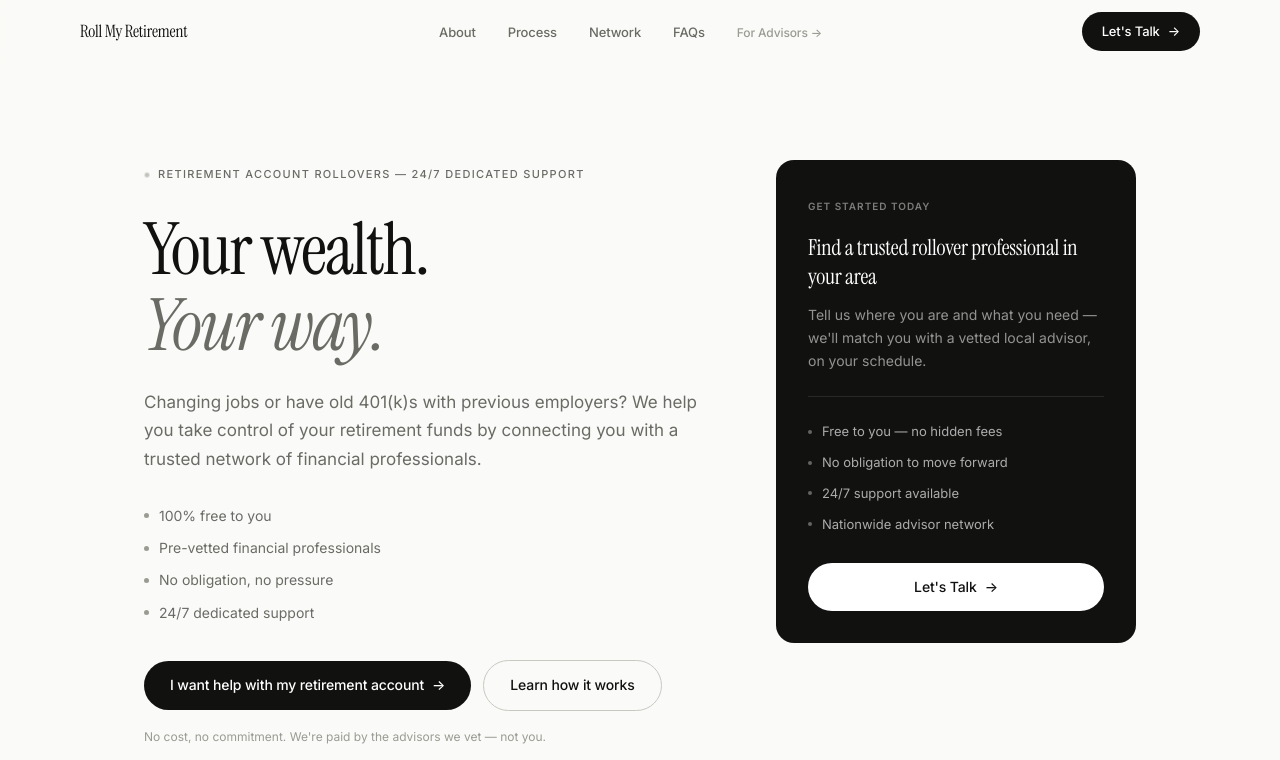
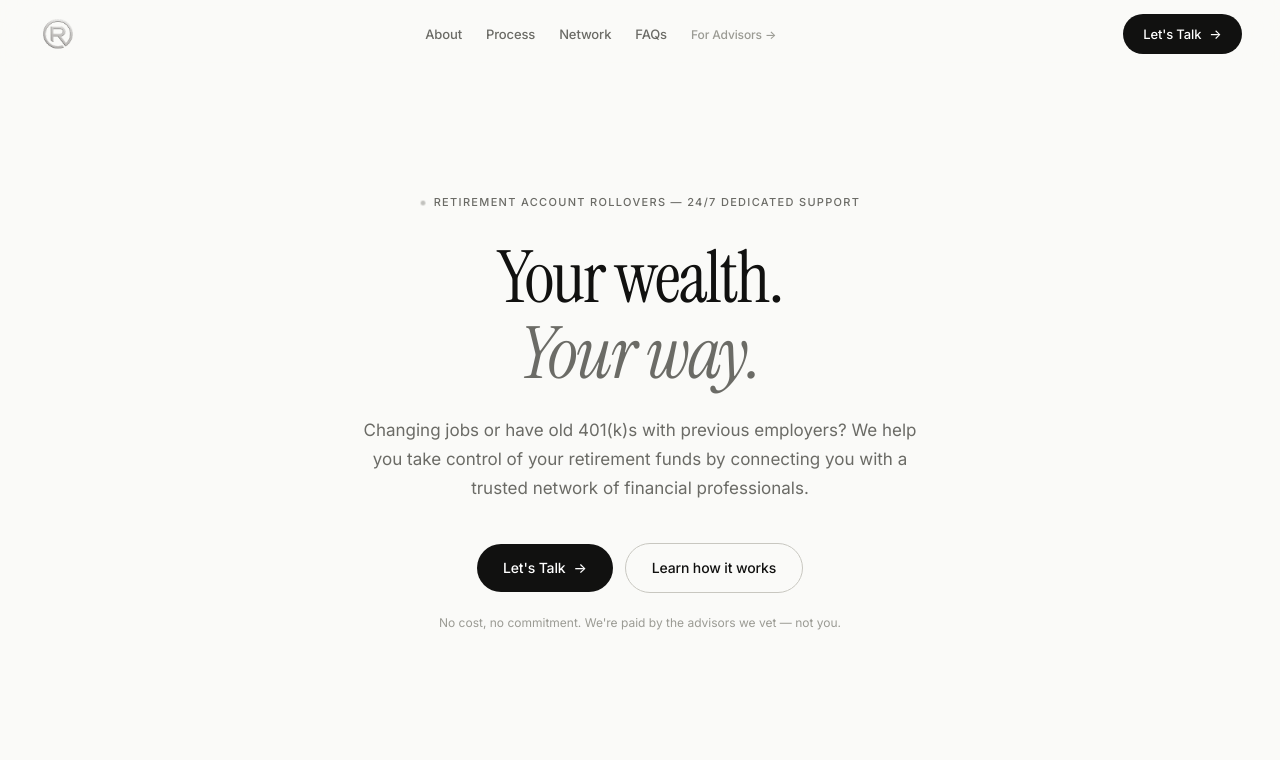
Before and after one commit to wwwhatevertyler/rmr-website, a plain HTML site: page rmr-home.html in a window 1280 px wide. Shown: the top 760 px of the page. Drawn offline with nearby package versions, Linux system fonts and the light colour scheme; a script that the page names is missing.

Commit message:
Nav redesign, logo update, and contact hero editorial treatment
- Replace floating pill nav with full-width glass bar across all pages
- Logo updated to rmr-logo.png image (wordmark text removed)
- Nav transparent at rest on contact page, fades in on scroll
- Contact hero: massive "Hello." bleeds off top on desktop, reverts on tablet/mobile
- Advisors hero: move 4 bullets from left column into dark card
- Various spacing and padding refinements across all pages

Co-Authored-By: Claude Sonnet 4.6 <noreply@anthropic.com>

```diff
--- a/rmr-home.html
+++ b/rmr-home.html
@@ -149,42 +149,41 @@
     /* ─── NAV ──────────────────────────────────────────────────────── */
     nav {
       position: fixed;
-      top: 0; left: 0; right: 0;
+      top: 0;
+      left: 0;
+      right: 0;
+      width: 100%;
       z-index: 100;
-      padding: 0 var(--pad-x);
-      height: 64px;
+      height: 68px;
       display: flex;
       align-items: center;
-      justify-content: space-between;
       background: rgba(250, 250, 248, 0.88);
-      backdrop-filter: blur(16px);
-      -webkit-backdrop-filter: blur(16px);
-      border-bottom: 1px solid transparent;
-      transition: border-color 0.3s, box-shadow 0.3s;
+      backdrop-filter: blur(20px);
+      -webkit-backdrop-filter: blur(20px);
+      border-bottom: none;
+      box-shadow: none;
+      transition: box-shadow 0.3s;
     }
     nav.scrolled {
-      border-bottom-color: var(--border);
-      box-shadow: 0 1px 0 var(--border);
+      box-shadow: 0 1px 0 rgba(0,0,0,0.06);
     }
     .nav-inner {
-      max-width: var(--max-w);
       width: 100%;
+      max-width: 1280px;
       margin: 0 auto;
       display: flex;
       align-items: center;
       justify-content: space-between;
+      padding: 0 clamp(16px, 3vw, 48px);
+      gap: 48px;
     }
-    .nav-logo {
-      font-family: 'Instrument Serif', Georgia, serif;
-      font-size: 17px;
-      font-weight: 400;
-      letter-spacing: -0.01em;
-      color: var(--text);
-    }
+    .nav-logo { display: flex; align-items: center; gap: 10px; }
+    .nav-logo-img { height: 40px; width: auto; display: block; }
+    .nav-logo-text { font-family: 'Instrument Serif', Georgia, serif; font-size: 15px; color: #1a1a18; white-space: nowrap; }
     .nav-links {
       display: flex;
       align-items: center;
-      gap: 32px;
+      gap: 24px;
       list-style: none;
     }
     .nav-links a {
@@ -200,8 +199,8 @@
       font-size: 12px;
     }
     .nav-links a.nav-advisors:hover { color: var(--text-muted); }
-    .nav-cta { margin-left: 8px; }
-    .nav-cta .btn { padding: 9px 20px; font-size: 13px; }
+    .nav-cta { margin-left: 0; }
+    .nav-cta .btn { padding: 10px 20px; font-size: 13px; }
     .nav-mobile-toggle {
       display: none;
       background: none;
@@ -212,15 +211,14 @@
 
     /* ─── HERO ─────────────────────────────────────────────────────── */
     #hero {
-      padding-top: calc(64px + clamp(56px, 8vw, 96px));
-      padding-bottom: clamp(56px, 8vw, 96px);
+      padding-top: calc(68px + clamp(72px, 10vw, 120px));
+      padding-bottom: clamp(80px, 11vw, 128px);
       overflow: hidden;
+      text-align: center;
     }
-    .hero-grid {
-      display: grid;
-      grid-template-columns: 1fr 360px;
-      gap: 48px;
-      align-items: start;
+    .hero-content {
+      max-width: 720px;
+      margin: 0 auto;
     }
     .hero-eyebrow {
       display: inline-flex;
@@ -239,107 +237,25 @@
       50% { opacity: 0.4; transform: scale(0.8); }
     }
     .hero-headline { margin-bottom: 24px; }
-    .hero-sub { margin-bottom: 32px; }
-    .hero-bullets {
-      list-style: none;
-      display: flex;
-      flex-direction: column;
-      gap: 10px;
-      margin-bottom: 36px;
-    }
-    .hero-bullets li {
-      display: flex;
-      align-items: center;
-      gap: 10px;
-      font-size: 14px;
-      color: var(--text-muted);
-    }
-    .hero-bullets li::before {
-      content: '';
-      width: 5px; height: 5px;
-      border-radius: 50%;
-      background: var(--text-light);
-      flex-shrink: 0;
+    .hero-sub {
+      max-width: 560px;
+      margin-left: auto;
+      margin-right: auto;
+      margin-bottom: 40px;
+      font-size: 17px;
+      line-height: 1.7;
     }
     .hero-cta-row {
       display: flex;
       align-items: center;
+      justify-content: center;
       gap: 12px;
       flex-wrap: wrap;
-      margin-bottom: 16px;
+      margin-bottom: 20px;
     }
     .hero-microcopy {
       font-size: 12px;
       color: var(--text-light);
-    }
-
-    /* ─── HERO CARD ────────────────────────────────────────────────── */
-    .hero-card {
-      background: var(--bg-dark);
-      color: #fff;
-      border-radius: var(--radius-card);
-      padding: 32px;
-      position: sticky;
-      top: 88px;
-    }
-    .hero-card-tag {
-      display: inline-block;
-      font-size: 10px;
-      font-weight: 600;
-      letter-spacing: 0.1em;
-      text-transform: uppercase;
-      color: rgba(255,255,255,0.45);
-      margin-bottom: 20px;
-    }
-    .hero-card h3 {
-      font-family: 'Instrument Serif', Georgia, serif;
-      font-size: 22px;
-      font-weight: 400;
-      color: #fff;
-      margin-bottom: 12px;
-      letter-spacing: -0.01em;
-    }
-    .hero-card p {
-      font-size: 14px;
-      color: rgba(255,255,255,0.55);
-      margin-bottom: 24px;
-      line-height: 1.65;
-    }
-    .hero-card-bullets {
-      list-style: none;
-      display: flex;
-      flex-direction: column;
-      gap: 10px;
-      margin-bottom: 28px;
-    }
-    .hero-card-bullets li {
-      display: flex;
-      align-items: center;
-      gap: 10px;
-      font-size: 13px;
-      color: rgba(255,255,255,0.65);
-    }
-    .hero-card-bullets li::before {
-      content: '';
-      width: 4px; height: 4px;
-      border-radius: 50%;
-      background: rgba(255,255,255,0.35);
-      flex-shrink: 0;
-    }
-    .hero-card .btn-primary {
-      background: #fff;
-      color: var(--bg-dark);
-      width: 100%;
-      justify-content: center;
-    }
-    .hero-card .btn-primary:hover {
-      background: #f0efeb;
-      box-shadow: 0 6px 20px rgba(0,0,0,0.25);
-    }
-    .hero-card-divider {
-      height: 1px;
-      background: rgba(255,255,255,0.1);
-      margin: 24px 0;
     }
 
     /* ─── VALUE STRIP ──────────────────────────────────────────────── */
@@ -625,7 +541,11 @@
       font-family: 'Instrument Serif', Georgia, serif;
       font-size: 15px;
       color: rgba(255,255,255,0.5);
+      display: flex;
+      align-items: center;
+      gap: 10px;
     }
+    .footer-logo-img { height: 32px; width: auto; display: block; filter: brightness(0) invert(1); opacity: 0.5; }
     .footer-nav {
       display: flex;
       align-items: center;
@@ -647,12 +567,14 @@
     .mobile-menu {
       display: none;
       position: fixed;
-      top: 64px; left: 0; right: 0;
+      top: 80px; left: 16px; right: 16px;
       background: rgba(250,250,248,0.97);
       backdrop-filter: blur(16px);
       z-index: 99;
-      padding: 24px var(--pad-x) 32px;
-      border-bottom: 1px solid var(--border);
+      padding: 24px 24px 32px;
+      border: 1px solid var(--border);
+      border-radius: 16px;
+      box-shadow: 0 4px 20px rgba(0,0,0,0.08);
       flex-direction: column;
       gap: 0;
     }
@@ -675,14 +597,11 @@
 
     /* ─── RESPONSIVE ───────────────────────────────────────────────── */
     @media (max-width: 1024px) {
-      .hero-grid { grid-template-columns: 1fr 320px; gap: 32px; }
       .about-grid { gap: 48px; }
       .network-grid { gap: 48px; }
     }
 
     @media (max-width: 860px) {
-      .hero-grid { grid-template-columns: 1fr; }
-      .hero-card { position: static; }
       .value-strip-inner { grid-template-columns: repeat(2, 1fr); }
       .value-item:nth-child(2) { border-right: none; }
       .value-item:nth-child(3) { border-top: 1px solid var(--border); }
@@ -699,7 +618,7 @@
       .value-strip-inner { grid-template-columns: 1fr; }
       .value-item { border-right: none; border-top: 1px solid var(--border); }
       .value-item:first-child { border-top: none; }
-      .hero-cta-row { flex-direction: column; align-items: flex-start; }
+      .hero-cta-row { flex-direction: column; align-items: center; }
       .hero-cta-row .btn { width: 100%; justify-content: center; }
       .footer-inner { flex-direction: column; text-align: center; }
       .footer-nav { justify-content: center; flex-wrap: wrap; gap: 16px; }
@@ -728,7 +647,9 @@
 <!-- ─── NAV ─────────────────────────────────────────────────────────── -->
 <nav id="main-nav">
   <div class="nav-inner">
-    <a href="rmr-home.html" class="nav-logo">Roll My Retirement</a>
+    <a href="rmr-home.html" class="nav-logo">
+      <img src="rmr-logo.png" alt="Roll My Retirement" class="nav-logo-img">
+    </a>
     <ul class="nav-links">
       <li><a href="#about">About</a></li>
       <li><a href="#process">Process</a></li>
@@ -762,10 +683,7 @@
 <!-- ─── HERO ─────────────────────────────────────────────────────────── -->
 <section id="hero">
   <div class="container">
-    <div class="hero-grid">
-
-      <!-- Left -->
-      <div class="hero-left">
+    <div class="hero-content">
       <div class="hero-eyebrow">
         <span class="hero-eyebrow-dot"></span>
         <span class="eyebrow">Retirement Account Rollovers — 24/7 Dedicated Support</span>
@@ -776,15 +694,9 @@
       <p class="lead hero-sub">
         Changing jobs or have old 401(k)s with previous employers? We help you take control of your retirement funds by connecting you with a trusted network of financial professionals.
       </p>
-        <ul class="hero-bullets">
-          <li>100% free to you</li>
-          <li>Pre-vetted financial professionals</li>
-          <li>No obligation, no pressure</li>
-          <li>24/7 dedicated support</li>
-        </ul>
       <div class="hero-cta-row">
         <a href="rmr-contact.html" class="btn btn-primary btn-arrow">
-            I want help with my retirement account <span class="arrow">→</span>
+          Let's Talk <span class="arrow">→</span>
         </a>
         <a href="#process" class="btn btn-secondary">
           Learn how it works
@@ -793,27 +705,6 @@
       <p class="hero-microcopy">
         No cost, no commitment. We're paid by the advisors we vet — not you.
       </p>
-      </div>
-
-      <!-- Right: Card -->
-      <div class="hero-right">
-        <div class="hero-card">
-          <span class="hero-card-tag">Get Started Today</span>
-          <h3>Find a trusted rollover professional in your area</h3>
-          <p>Tell us where you are and what you need — we'll match you with a vetted local advisor, on your schedule.</p>
-          <div class="hero-card-divider"></div>
-          <ul class="hero-card-bullets">
-            <li>Free to you — no hidden fees</li>
-            <li>No obligation to move forward</li>
-            <li>24/7 support available</li>
-            <li>Nationwide advisor network</li>
-          </ul>
-          <a href="rmr-contact.html" class="btn btn-primary btn-arrow">
-            Let's Talk <span class="arrow">→</span>
-          </a>
-        </div>
-      </div>
-
     </div>
   </div>
 </section>
@@ -919,46 +810,34 @@
 
       <div class="network-visual">
         <svg class="network-map-svg" viewBox="0 0 960 600" preserveAspectRatio="xMidYMid meet" xmlns="http://www.w3.org/2000/svg">
-          <!-- Continental US outline -->
-          <path class="us-outline" d="M 155,78 C 300,65 450,58 500,58 C 600,58 700,65 760,70 L 780,75 L 800,70 L 815,78 L 822,90 L 816,102 L 826,108 L 840,108 L 848,120 L 843,132 L 852,135 L 865,138 L 872,148 L 878,162 L 886,175 L 892,188 L 896,200 L 900,215 L 905,224 C 910,230 916,236 922,240 L 918,248 C 922,252 928,256 924,262 L 912,268 L 908,280 L 905,292 L 907,306 L 908,318 L 906,330 L 904,342 L 899,350 L 904,357 L 906,365 L 903,374 L 898,384 L 896,396 L 898,410 L 900,424 L 901,435 C 898,448 890,462 882,474 C 874,486 864,498 856,512 C 852,522 852,532 860,540 C 866,546 874,546 880,538 C 884,530 882,520 876,510 C 868,498 858,486 848,475 C 838,465 826,457 814,453 L 800,457 L 785,461 L 774,457 L 762,460 L 748,456 L 734,459 L 718,463 L 708,472 L 700,480 L 694,472 L 686,462 L 674,460 L 660,462 L 646,458 L 633,460 L 620,458 L 608,462 L 596,460 L 584,464 L 572,472 L 559,480 L 548,488 L 537,494 L 525,496 L 515,492 L 504,487 L 495,490 L 485,483 C 465,475 440,468 415,462 C 388,456 362,450 334,444 C 306,438 278,430 250,424 C 222,418 196,410 180,402 C 168,388 158,370 150,350 C 142,330 136,310 130,290 C 124,270 120,250 116,230 C 112,210 110,190 110,170 C 110,150 113,130 118,116 C 123,102 132,92 143,85 Z"/>
+          <!-- Map outline -->
+          <rect class="us-outline" x="24" y="24" width="912" height="552" rx="16" ry="16"/>
           <!-- City dots -->
-          <circle class="city-dot" cx="155" cy="112" r="3"/>
-          <circle class="city-dot" cx="150" cy="148" r="3"/>
-          <circle class="city-dot" cx="114" cy="240" r="3"/>
-          <circle class="city-dot" cx="120" cy="298" r="3"/>
-          <circle class="city-dot" cx="238" cy="352" r="3"/>
-          <circle class="city-dot" cx="318" cy="228" r="3"/>
-          <circle class="city-dot" cx="590" cy="155" r="3"/>
-          <circle class="city-dot" cx="636" cy="195" r="3"/>
-          <circle class="city-dot" cx="722" cy="192" r="3"/>
-          <circle class="city-dot" cx="648" cy="320" r="3"/>
-          <circle class="city-dot" cx="492" cy="388" r="3"/>
-          <circle class="city-dot" cx="534" cy="418" r="3"/>
-          <circle class="city-dot" cx="648" cy="445" r="3"/>
-          <circle class="city-dot" cx="742" cy="382" r="3"/>
-          <circle class="city-dot" cx="868" cy="308" r="3"/>
-          <circle class="city-dot" cx="880" cy="275" r="3"/>
-          <circle class="city-dot" cx="916" cy="230" r="3"/>
-          <circle class="city-dot" cx="856" cy="490" r="3"/>
+          <circle class="city-dot" cx="200" cy="155" r="5"/>
+          <circle class="city-dot" cx="195" cy="330" r="5"/>
+          <circle class="city-dot" cx="350" cy="248" r="5"/>
+          <circle class="city-dot" cx="460" cy="408" r="5"/>
+          <circle class="city-dot" cx="540" cy="160" r="5"/>
+          <circle class="city-dot" cx="618" cy="215" r="5"/>
+          <circle class="city-dot" cx="655" cy="188" r="5"/>
+          <circle class="city-dot" cx="638" cy="335" r="5"/>
+          <circle class="city-dot" cx="710" cy="400" r="5"/>
+          <circle class="city-dot" cx="755" cy="450" r="5"/>
+          <circle class="city-dot" cx="810" cy="308" r="5"/>
+          <circle class="city-dot" cx="820" cy="248" r="5"/>
           <!-- Pulse rings -->
-          <circle class="city-ring" cx="155" cy="112" r="5" style="animation-delay:0s"/>
-          <circle class="city-ring" cx="150" cy="148" r="5" style="animation-delay:0.4s"/>
-          <circle class="city-ring" cx="114" cy="240" r="5" style="animation-delay:0.8s"/>
-          <circle class="city-ring" cx="120" cy="298" r="5" style="animation-delay:1.6s"/>
-          <circle class="city-ring" cx="238" cy="352" r="5" style="animation-delay:0.6s"/>
-          <circle class="city-ring" cx="318" cy="228" r="5" style="animation-delay:1.2s"/>
-          <circle class="city-ring" cx="590" cy="155" r="5" style="animation-delay:0.2s"/>
-          <circle class="city-ring" cx="636" cy="195" r="5" style="animation-delay:1.0s"/>
-          <circle class="city-ring" cx="722" cy="192" r="5" style="animation-delay:0.5s"/>
-          <circle class="city-ring" cx="648" cy="320" r="5" style="animation-delay:0.9s"/>
-          <circle class="city-ring" cx="492" cy="388" r="5" style="animation-delay:2.0s"/>
-          <circle class="city-ring" cx="534" cy="418" r="5" style="animation-delay:1.4s"/>
-          <circle class="city-ring" cx="648" cy="445" r="5" style="animation-delay:1.3s"/>
-          <circle class="city-ring" cx="742" cy="382" r="5" style="animation-delay:1.8s"/>
-          <circle class="city-ring" cx="868" cy="308" r="5" style="animation-delay:0.7s"/>
-          <circle class="city-ring" cx="880" cy="275" r="5" style="animation-delay:1.5s"/>
-          <circle class="city-ring" cx="916" cy="230" r="5" style="animation-delay:1.1s"/>
-          <circle class="city-ring" cx="856" cy="490" r="5" style="animation-delay:2.2s"/>
+          <circle class="city-ring" cx="200" cy="155" r="8" style="animation-delay:0s"/>
+          <circle class="city-ring" cx="195" cy="330" r="8" style="animation-delay:0.8s"/>
+          <circle class="city-ring" cx="350" cy="248" r="8" style="animation-delay:1.2s"/>
+          <circle class="city-ring" cx="460" cy="408" r="8" style="animation-delay:2.0s"/>
+          <circle class="city-ring" cx="540" cy="160" r="8" style="animation-delay:0.4s"/>
+          <circle class="city-ring" cx="618" cy="215" r="8" style="animation-delay:1.6s"/>
+          <circle class="city-ring" cx="655" cy="188" r="8" style="animation-delay:0.6s"/>
+          <circle class="city-ring" cx="638" cy="335" r="8" style="animation-delay:1.0s"/>
+          <circle class="city-ring" cx="710" cy="400" r="8" style="animation-delay:1.8s"/>
+          <circle class="city-ring" cx="755" cy="450" r="8" style="animation-delay:2.4s"/>
+          <circle class="city-ring" cx="810" cy="308" r="8" style="animation-delay:0.2s"/>
+          <circle class="city-ring" cx="820" cy="248" r="8" style="animation-delay:1.4s"/>
         </svg>
         <div class="network-label">Advisors across the US</div>
       </div>
@@ -1078,7 +957,9 @@
 <!-- ─── FOOTER ────────────────────────────────────────────────────────── -->
 <footer>
   <div class="footer-inner">
-    <span class="footer-logo">Roll My Retirement</span>
+    <span class="footer-logo">
+      <img src="rmr-logo.png" alt="Roll My Retirement" class="footer-logo-img">
+    </span>
     <ul class="footer-nav">
       <li><a href="rmr-home.html">Home</a></li>
       <li><a href="#about">About</a></li>
```
Also changed, not shown: rmr-advisors-page.html (+43 -46 lines), rmr-contact.html (+61 -39 lines), rmr-logo.png (added). Lines whose indentation alone changed are shown as unchanged.
